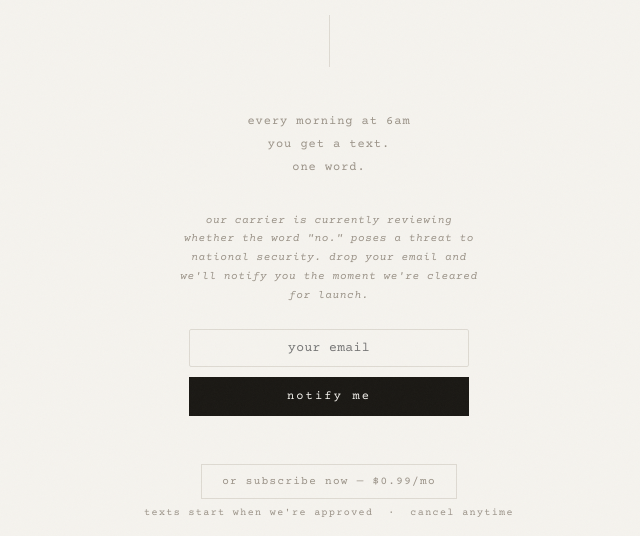
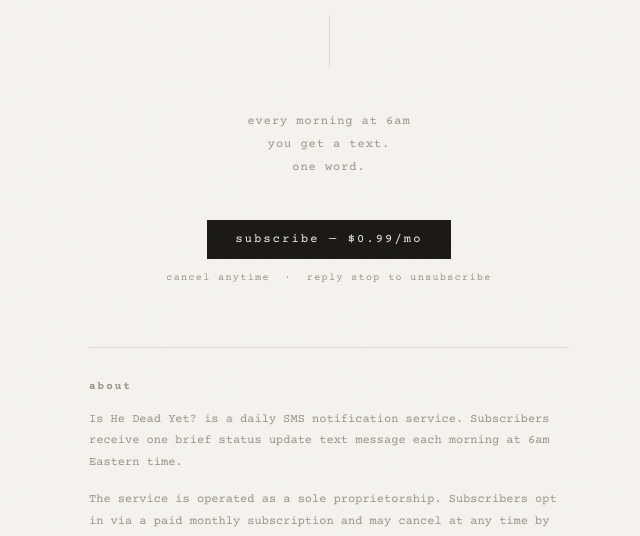
Before and after one commit to LonnyLevin/ishedeadyet, a website: page index.html in a window 1280 px wide. Shown: the part 260-796 px from the top of the page, without its empty margins (311-951 px from the left). Drawn offline with nearby package versions, Linux system fonts and the light colour scheme.

Commit message:
Add files via upload

```diff
--- a/index.html
+++ b/index.html
@@ -34,31 +34,15 @@
     .eyebrow { font-size: 11px; letter-spacing: 0.22em; color: var(--muted); text-transform: lowercase; margin-bottom: 2.8rem; }
     .word { font-size: clamp(80px, 18vw, 140px); font-weight: 400; line-height: 1; letter-spacing: -0.03em; color: var(--ink); margin-bottom: 2.8rem; user-select: none; }
     .rule { width: 1px; height: 52px; background: var(--faint); margin-bottom: 2.8rem; }
-    .sub { font-size: 12px; color: var(--muted); letter-spacing: 0.08em; line-height: 1.9; margin-bottom: 2rem; }
-    .waitlist-note { font-size: 11px; color: var(--muted); letter-spacing: 0.06em; line-height: 1.7; max-width: 300px; margin-bottom: 1.5rem; font-style: italic; }
-    .email-form { display: flex; flex-direction: column; gap: 10px; width: 100%; max-width: 280px; margin-bottom: 1.2rem; }
-    .email-input {
-      font-family: 'Courier Prime', 'Courier New', monospace; font-size: 13px;
-      padding: 11px 14px; border: 0.5px solid var(--faint); border-radius: 2px;
-      background: var(--bg); color: var(--ink); outline: none; text-align: center; letter-spacing: 0.03em;
+    .sub { font-size: 12px; color: var(--muted); letter-spacing: 0.08em; line-height: 1.9; margin-bottom: 2.5rem; }
+    .btn-primary {
+      display: inline-block; font-family: 'Courier Prime', 'Courier New', monospace;
+      font-size: 12px; letter-spacing: 0.18em; text-transform: lowercase; color: var(--bg);
+      background: var(--ink); border: none; padding: 13px 28px; cursor: pointer;
+      text-decoration: none; transition: opacity 0.2s;
     }
-    .email-input:focus { border-color: var(--muted); }
-    .btn {
-      font-family: 'Courier Prime', 'Courier New', monospace; font-size: 12px;
-      letter-spacing: 0.18em; text-transform: lowercase; color: var(--bg); background: var(--ink);
-      border: none; padding: 13px 28px; cursor: pointer; transition: opacity 0.2s;
-    }
-    .btn:hover { opacity: 0.75; }
-    .btn-secondary {
-      display: inline-block; font-family: 'Courier Prime', 'Courier New', monospace;
-      font-size: 11px; letter-spacing: 0.12em; text-transform: lowercase; color: var(--muted);
-      background: transparent; border: 0.5px solid var(--faint); padding: 10px 20px;
-      cursor: pointer; text-decoration: none; transition: opacity 0.2s; margin-top: 0.5rem;
-    }
-    .btn-secondary:hover { opacity: 0.75; }
-    .price { font-size: 10px; color: var(--muted); letter-spacing: 0.14em; margin-top: 0.5rem; }
-    .confirm { font-size: 11px; color: var(--muted); letter-spacing: 0.1em; font-style: italic; margin-top: 0.5rem; opacity: 0; transition: opacity 0.5s; }
-    .confirm.visible { opacity: 1; }
+    .btn-primary:hover { opacity: 0.75; }
+    .price { font-size: 10px; color: var(--muted); letter-spacing: 0.14em; margin-top: 0.8rem; }
     .about { max-width: 480px; margin: 4rem auto 2rem; text-align: left; border-top: 1px solid var(--faint); padding-top: 2rem; }
     .about h2 { font-size: 11px; letter-spacing: 0.18em; text-transform: lowercase; color: var(--muted); margin-bottom: 1rem; }
     .about p { font-size: 12px; color: var(--muted); line-height: 1.8; margin-bottom: 1rem; }
@@ -74,14 +58,8 @@
       <p class="word">no.</p>
       <div class="rule"></div>
       <p class="sub">every morning at 6am<br>you get a text.<br>one word.</p>
-      <p class="waitlist-note">our carrier is currently reviewing whether the word "no." poses a threat to national security. drop your email and we'll notify you the moment we're cleared for launch.</p>
-      <div class="email-form">
-        <input class="email-input" type="email" id="email" placeholder="your email" />
-        <button class="btn" id="notifyBtn" onclick="handleWaitlist()">notify me</button>
-      </div>
-      <p class="confirm" id="confirm">you're on the list.</p>
-      <a class="btn-secondary" href="https://buy.stripe.com/cNieVc4LTgkG1rZ0P67ok01" target="_blank">or subscribe now — $0.99/mo</a>
-      <p class="price">texts start when we're approved &nbsp;·&nbsp; cancel anytime</p>
+      <a class="btn-primary" href="https://buy.stripe.com/cNieVc4LTgkG1rZ0P67ok01" target="_blank">subscribe — $0.99/mo</a>
+      <p class="price">cancel anytime &nbsp;·&nbsp; reply stop to unsubscribe</p>
     </div>
 
     <div class="about">
@@ -98,39 +76,5 @@
     <div><a href="mailto:hello@ishedeadyet.app">hello@ishedeadyet.app</a></div>
     <div><a href="/privacy">privacy policy</a> &nbsp;·&nbsp; <a href="/terms">terms</a></div>
   </footer>
-
-  <script>
-    function handleWaitlist() {
-      var email = document.getElementById('email').value.trim();
-      if (!email || !email.includes('@')) {
-        document.getElementById('email').focus();
-        return;
-      }
-
-      // Submit silently to Google Form in background
-      var formUrl = 'https://docs.google.com/forms/d/e/1FAIpQLScgUS7alDZD8H3N1hQX-psaOjxqaZ2m8mOzHv8vbUxM2diNLw/formResponse';
-      var formData = new FormData();
-      formData.append('entry.152320621', email);
-
-      fetch(formUrl, {
-        method: 'POST',
-        mode: 'no-cors',
-        body: formData
-      });
-
-      // Update UI immediately — no waiting, no new tab
-      var btn = document.getElementById('notifyBtn');
-      btn.textContent = 'done.';
-      btn.style.opacity = '0.4';
-      btn.style.cursor = 'default';
-      btn.onclick = null;
-
-      document.getElementById('email').style.opacity = '0.3';
-      document.getElementById('email').disabled = true;
-
-      var confirm = document.getElementById('confirm');
-      confirm.classList.add('visible');
-    }
-  </script>
 </body>
 </html>
```
